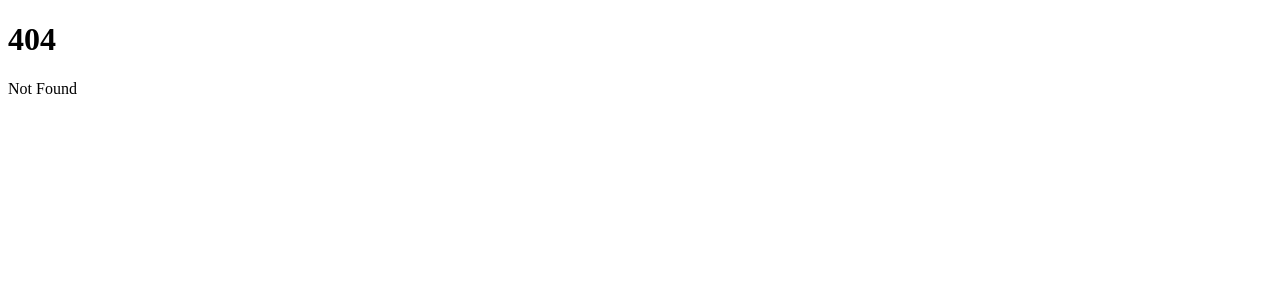
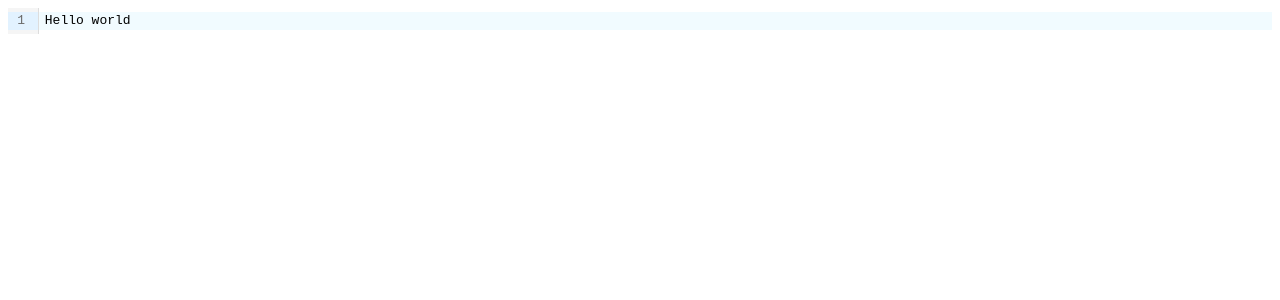
Before and after one commit to huuff/real-world-svelte, a SvelteKit app in the folder v5/: page /ch6/codemirror in a window 1280 px wide. Before the commit this address had no page. Shown: the top 300 px of the page. Built offline with nearby package versions, Linux system fonts and the light colour scheme.

Commit message:
codemirror

```diff
--- a/v5/package.json
+++ b/v5/package.json
@@ -32,6 +32,8 @@
 	},
 	"type": "module",
 	"dependencies": {
+		"@types/codemirror": "^5.60.15",
+		"codemirror": "^6.0.1",
 		"lodash-es": "^4.17.21",
 		"ts-pattern": "^5.0.6"
 	}
--- /dev/null
+++ b/v5/src/routes/ch6/codemirror/+page.svelte
@@ -0,0 +1,23 @@
+<script lang="ts">
+  import { EditorView, basicSetup } from "codemirror";
+  import type { Action } from "svelte/action";
+
+  type CodemirrorCallbacks = {
+    readonly onchange?: Parameters<(typeof EditorView)["updateListener"]["of"]>[0];
+  };
+
+  const codemirror: Action<HTMLElement, CodemirrorCallbacks> = (elem, { onchange }) => {
+    const updateListenerExtension = onchange && EditorView.updateListener.of(onchange);
+    const editor = new EditorView({
+      doc: "Hello world",
+      extensions: !!updateListenerExtension ? [basicSetup, updateListenerExtension] : [basicSetup],
+      parent: elem,
+    });
+
+    return {
+      destroy: editor.destroy,
+    };
+  };
+</script>
+
+<div use:codemirror={{ onchange: () => console.log("codemirror updated") }} />
```
Also changed, not shown: 1 other file (tests, documents, lock files or other folders).
